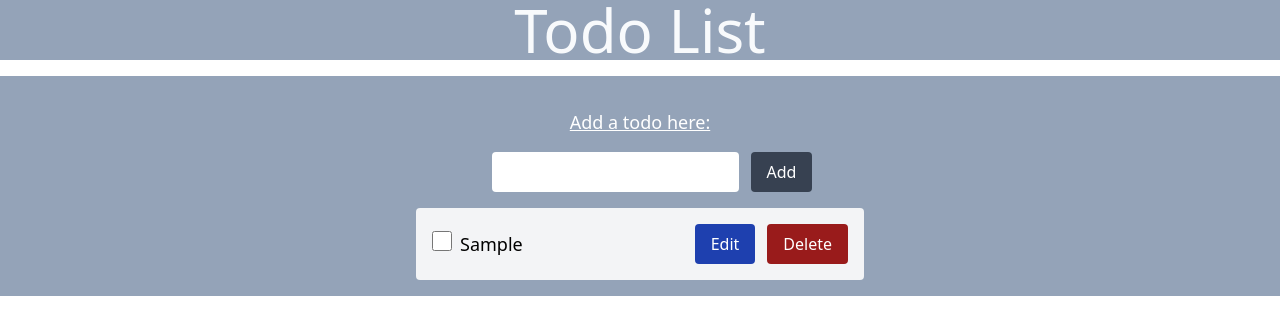
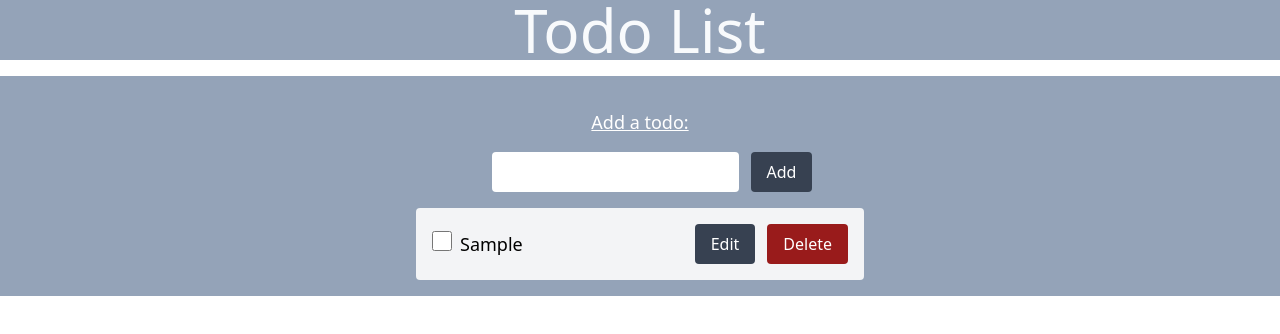
Before and after one commit to iiddaa96/TodoList-React, a React (Vite) app: page / in a window 1280 px wide. Both pictures are taken after typing "Sample" into the empty fields and a click on the button "Add". Shown: the top 334 px of the page. Built offline with nearby package versions, Linux system fonts and the light colour scheme.

Commit message:
update readme

```diff
--- a/src/components/TodoItem.tsx
+++ b/src/components/TodoItem.tsx
@@ -59,7 +59,7 @@ const TodoItem: React.FC<TodoItemProps> = ({
       <div>
         {editing ? (
           <button
-            className="ml-3 px-4 py-2 rounded text-white bg-blue-800 hover:bg-blue-900"
+            className="ml-3 px-4 py-2 rounded text-white bg-lime-700 hover:bg-green-900"
             onClick={handleSave}
           >
             Save
@@ -67,7 +67,7 @@ const TodoItem: React.FC<TodoItemProps> = ({
         ) : (
           <>
             <button
-              className="ml-3 px-4 py-2 rounded text-white bg-blue-800 hover:bg-blue-900"
+              className="ml-3 px-4 py-2 rounded text-white bg-gray-700 hover:bg-gray-800"
               onClick={handleEdit}
             >
               Edit
--- a/src/components/TodoList.tsx
+++ b/src/components/TodoList.tsx
@@ -44,7 +44,7 @@ const TodoList: React.FC = () => {
   return (
     <div className="flex flex-col items-center justify-center">
       <h2 className="text-center text-white mb-4 text-lg md:mt-8 underline">
-        Add a todo here:
+        Add a todo:
       </h2>
       <div className="flex">
         <input
```
Also changed, not shown: 1 other file (tests, documents, lock files or other folders).
